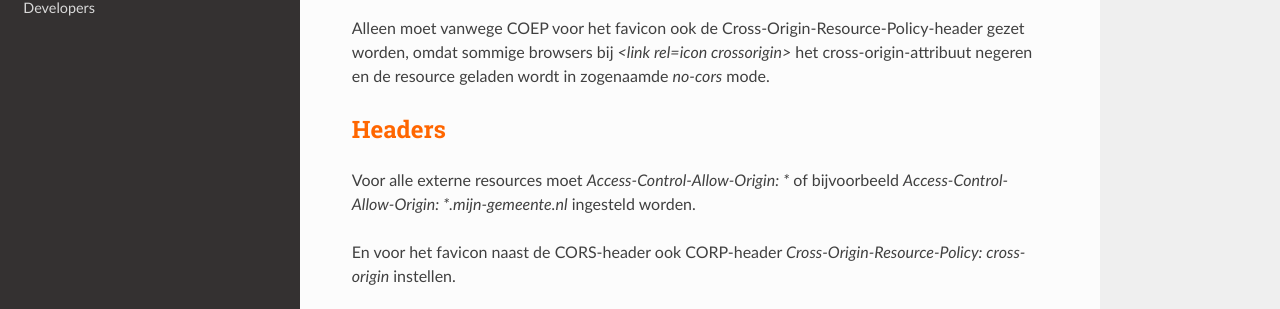
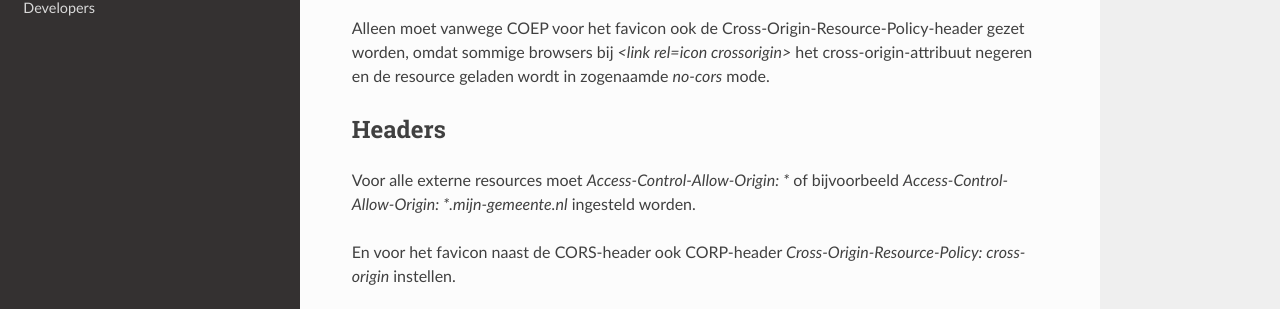
Before and after one commit to Interne-Taak-Afhandeling/.github, a Sphinx documentation site: the page built from docs/installation/cosp.rst, in a window 1280 px wide. Shown: the part 263-572 px from the top of the page. Built offline with Sphinx 7.4.7 and the Read the Docs theme 3.1.0, drawn with Linux system fonts in a browser that asks for light colours; pages that are not in the unit, such as notebooks, are missing from menus.

Commit message:
Update custom.css

```diff
--- a/docs/_static/css/custom.css
+++ b/docs/_static/css/custom.css
@@ -1,6 +1,14 @@
 @import 'theme.css';
 
 
-.rst-content h2{
-  color: #f60 !important;
+/* correctie  om tabellen beter leesbaar te maken */
+
+.wy-table-responsive{
+  width: 100%;
 }
+
+.wy-table-responsive table td {
+  white-space: normal !important;
+}
+
+/* --------------------------------------------- */
```
